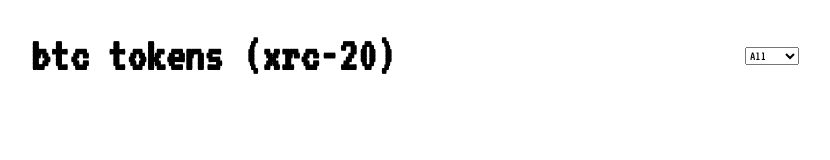
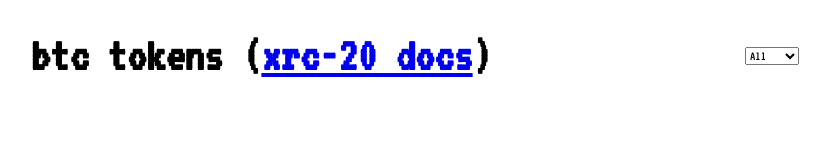
Before and after one commit to blvrg/tokens, a plain HTML site: page dev/index.html in a window 1280 px wide. Shown: the whole page, without its empty margins (225-1055 px from the left). Drawn offline with Linux system fonts and the light colour scheme; no server answers.

Commit message:
docs link

```diff
--- a/dev/index.html
+++ b/dev/index.html
@@ -15,7 +15,7 @@
 </head>
 <body>
 <div class="header">
-    <h1>btc tokens (xrc-20)</h1>
+    <h1>btc tokens (<a href="https://github.com/blvrg/tokens#readme">xrc-20 docs</a>)</h1>
     <select id="filterSelect">
         <option value="all">All</option>
         <option value="deploy">Deploy</option>
@@ -24,7 +24,6 @@
 </div>
 <table id="result"></table>
 <div id="loader"></div>
-
 <script>
     const SITE_URL = 'https://xchain.io/';
     const API_URL = 'https://xchain.io/api/';
```
